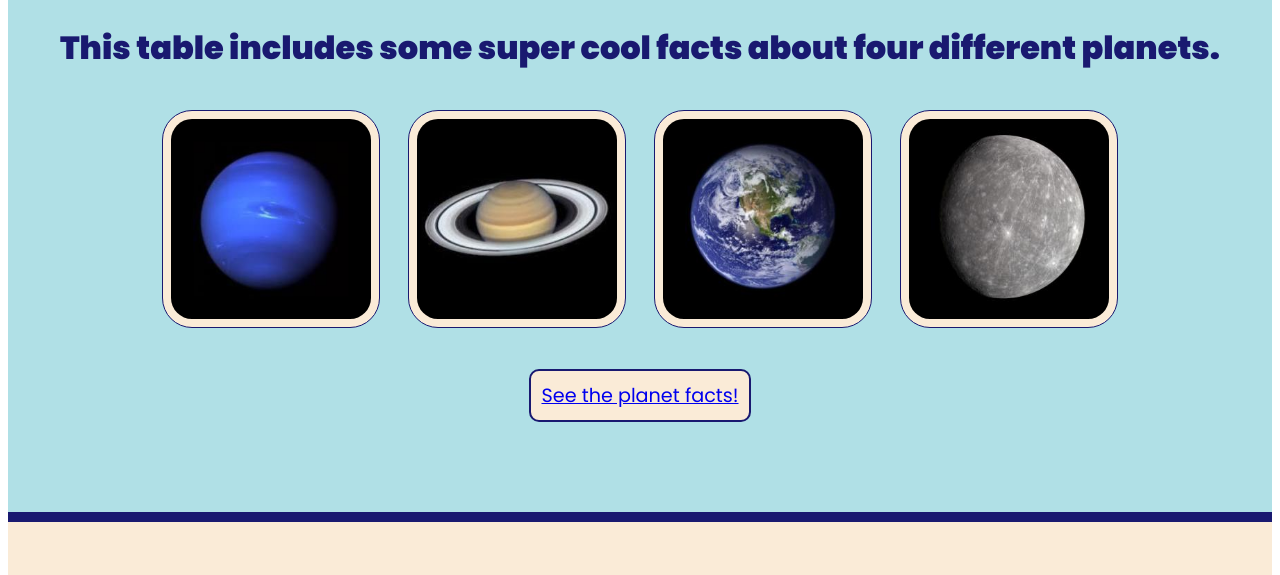
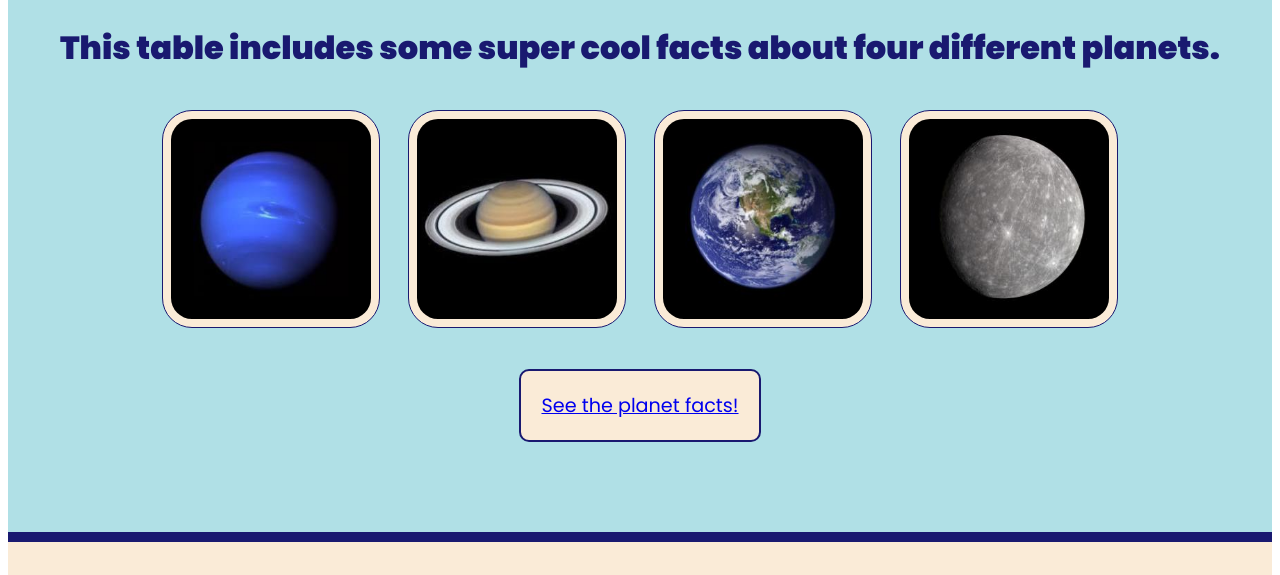
Before and after one commit to bridgetghapner/lab-5, a plain HTML site: page index.html in a window 1280 px wide. Shown: the part 225-800 px from the top of the page. Drawn offline with Linux system fonts and the light colour scheme.

Commit message:
Button style updates

```diff
--- a/css/style.css
+++ b/css/style.css
@@ -19,9 +19,10 @@ h2 {
 	border: 2px solid midnightblue;
 	border-radius: 10px;
 	background-color: antiquewhite;
-	padding: 10px;
+	padding: 20px;
 	margin-top:  25px;
 	margin-bottom: 50px;
+	text-decoration: none;
 }
 
 p {
```
